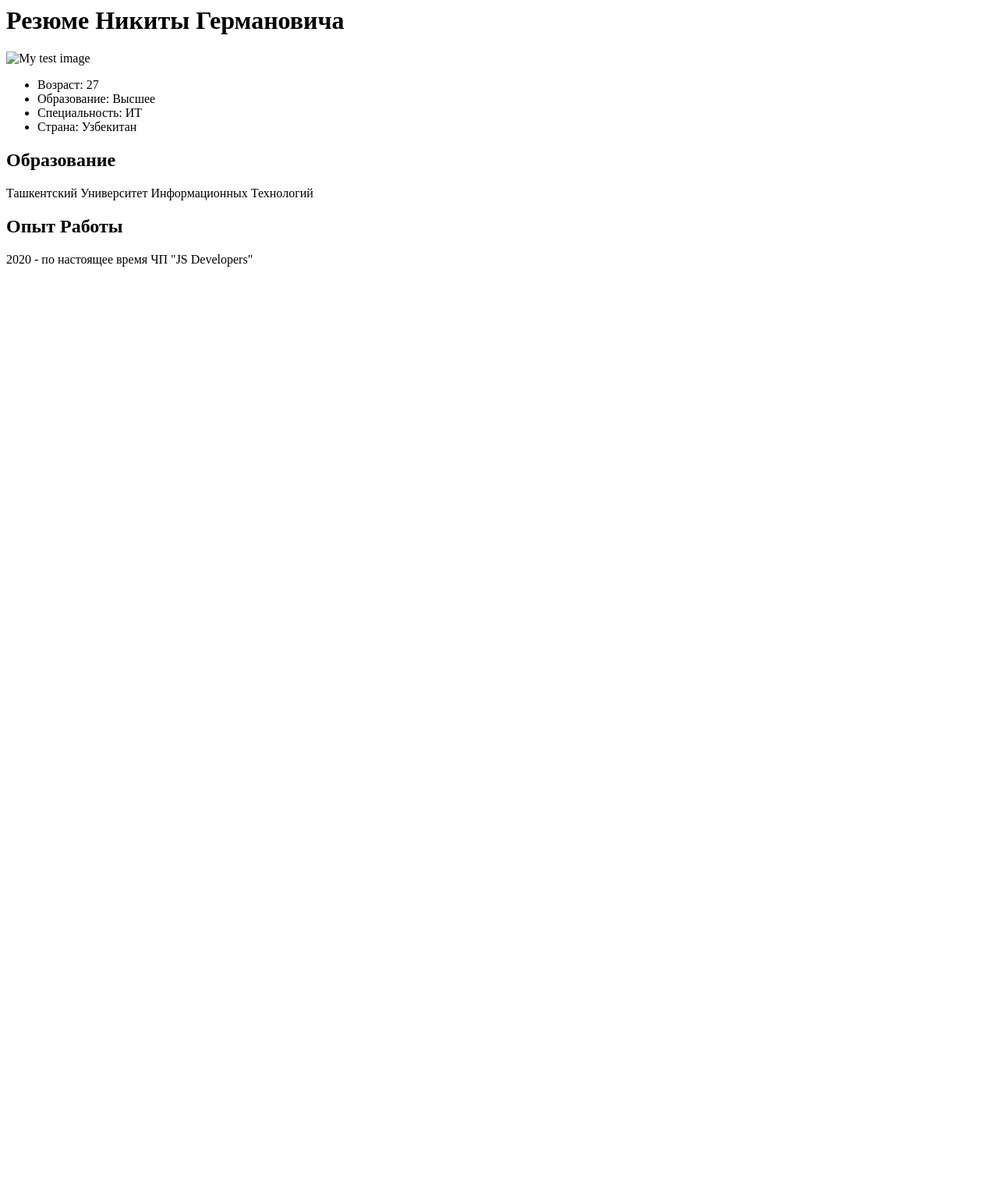
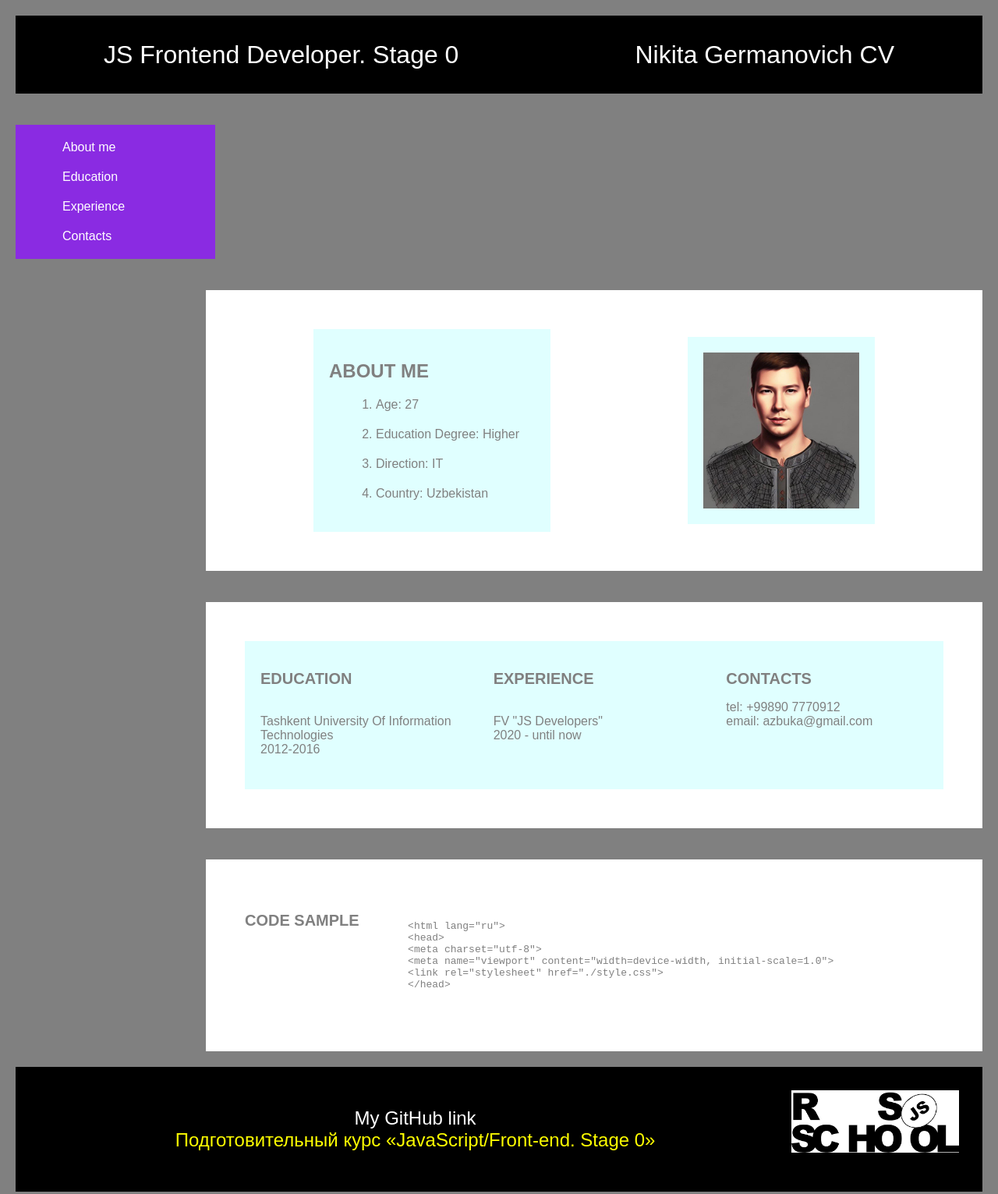
Before and after one commit to nikitamobile/rsschool-cv, a plain HTML site: page index.html in a window 1280 px wide. Shown: the whole page at 78% size. Before the commit the page ends 800 px from the top, so only its background shows below. Drawn offline with Linux system fonts and the light colour scheme.

Commit message:
Update index.html

```diff
--- a/index.html
+++ b/index.html
@@ -1,27 +1,86 @@
 <html lang="ru">
   <head>
     <meta charset="utf-8">
-    <title>Резюме Никиты Германовича</title>
-  </head>
+    <meta name="viewport" content="width=device-width, initial-scale=1.0">
+    <link rel="stylesheet" href="./style.css">
+      </head>
   <body>
-    <header> <h1> Резюме Никиты Германовича </h1>
-      <img src=”ava.jpg” alt="My test image">
+
+    <header>
+
+        <div id="div_header">JS Frontend Developer. Stage 0</div>
+        <div id="div_header">Nikita Germanovich CV</div>
+
+
     </header>
+
+    <aside>
+        <nav>
+<ul>
+    <li><a href="#About me">About me</a></li>
+    <li><a href="#Education">Education</a></li>
+    <li><a href="#Experience">Experience</a></li>
+    <li><a href="#Contacts">Contacts</a></li>
+
+</ul>
+
+            </nav>
+
+    </aside>
+
     <section>
-      <ul>
-        <li> Возраст: 27 </li>
-        <li> Образование: Высшее </li>
-        <li> Специальность: ИТ </li>
-        <li> Страна: Узбекитан </li>
-      </ul>
+        <div><h1> ABOUT ME </h1>
+            <ol>
+                <li> Age: 27 </li>
+                <li> Education Degree: Higher </li>
+                <li> Direction: IT </li>
+                <li> Country: Uzbekistan </li>
+              </ol></div>
+
+        <div id="image"><img src="ava.jpg" alt="My Ava" width="200"></div>
+
     </section>
     <section>
-      <h1> Образование </h1>
-      Ташкентский Университет Информационных Технологий
+
+        <div id="div_width"><H2>EDUCATION</H2>
+        <br>Tashkent University Of Information Technologies
+    <br> 2012-2016
+</div>
+        <div id="div_width"><H2>EXPERIENCE</H2>
+            <br>FV "JS Developers"
+    <br> 2020 - until now
+        </div>
+        <div id="div_width"><H2>CONTACTS</H2>
+            tel: +99890 7770912
+            <br> email: azbuka@gmail.com
+                        </div>
     </section>
-        <section>
-      <h1> Опыт Работы </h1>
-          <span> 2020 - по настоящее время ЧП "JS Developers" </span>
-    </section>
-  </body>
-</html>
+
+    <section><H2>CODE SAMPLE</H2>
+
+    <code><pre>
+
+        &#60html lang="ru"&#62;
+        &#60head&#62;
+        &#60meta charset="utf-8"&#62;
+        &#60meta name="viewport" content="width=device-width, initial-scale=1.0"&#62;
+        &#60link rel="stylesheet" href="./style.css"&#62;
+        &#60/head&#62;
+                </pre>
+        </code>
+        </section>
+
+    <footer>
+        <div id="footer_link">
+            <a href="https://github.com/nikitamobile">My GitHub link</a> <br>
+            <a href="https://rs.school/js-stage0/"><span>Подготовительный курс «JavaScript/Front-end. Stage 0»</span></a>
+        </div>
+<div id="logo_img">
+    <img src="download.png" alt="Logo" height="80px">
+</div>
+
+    </footer>
+
+
+    </body>
+    </html>
```
